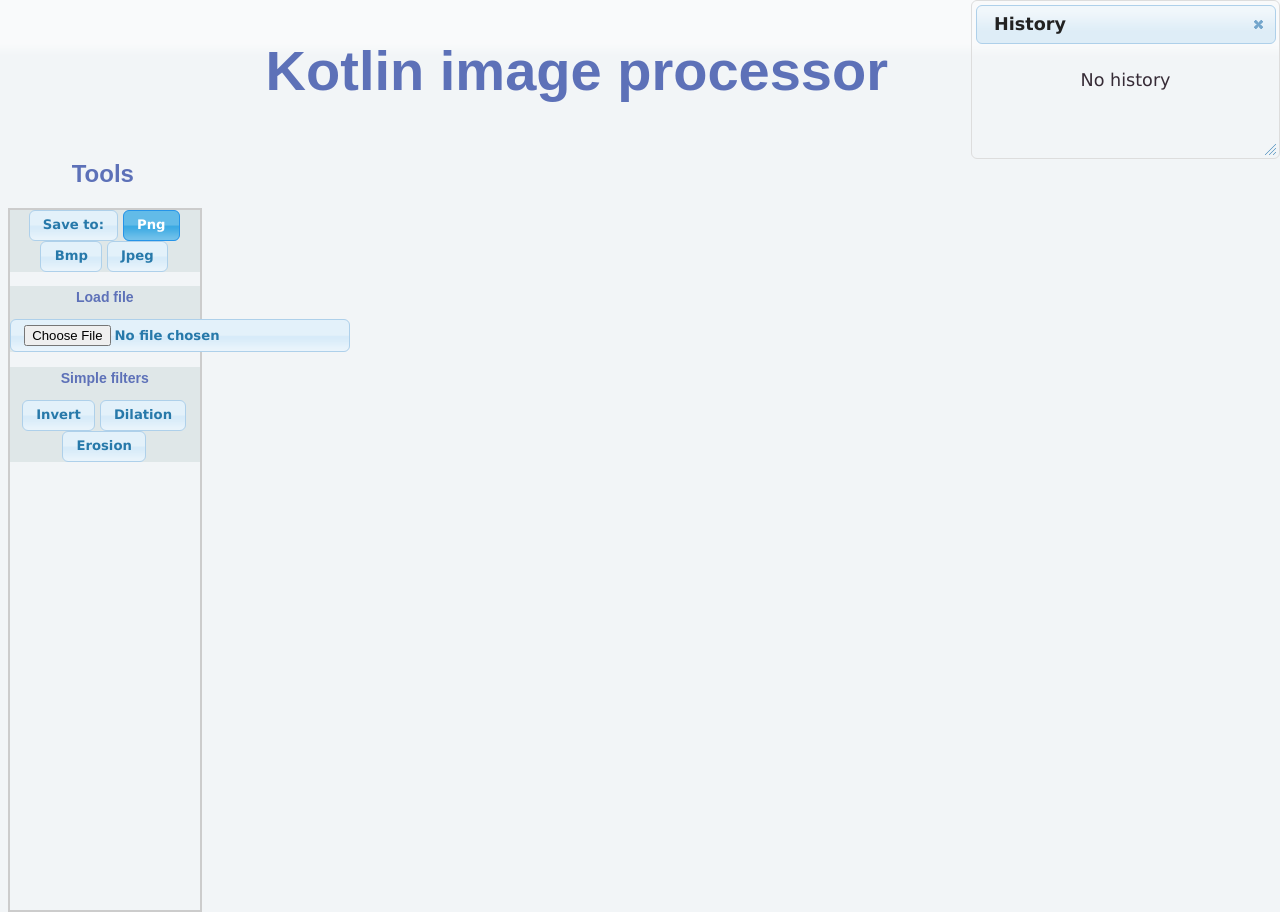
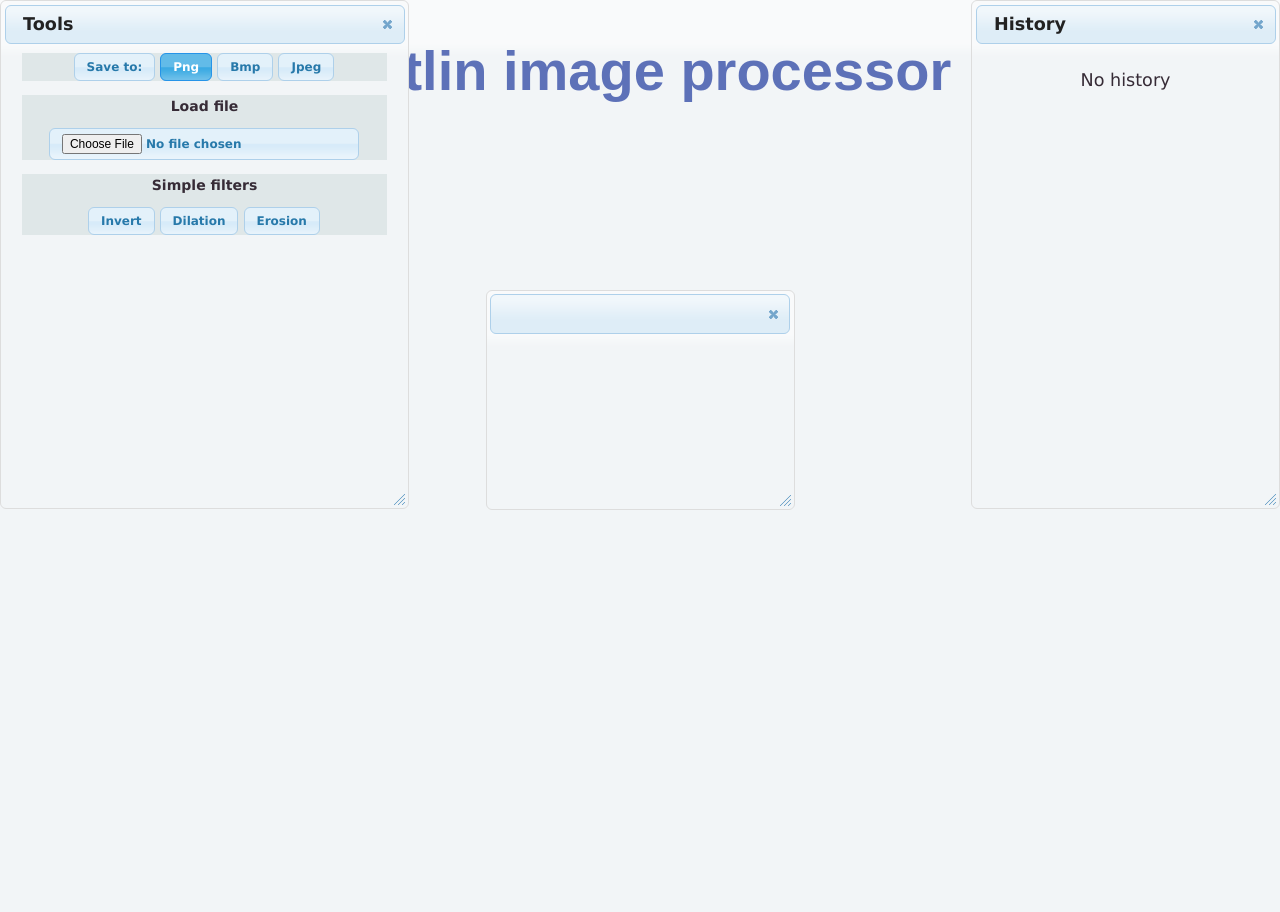
Before and after one commit to pTalanov/KotlinIp, a plain HTML site: page production/index.html in a window 1280 px wide. After the commit the page ends 800 px from the top, so only its background shows below. Drawn offline with Linux system fonts and the light colour scheme.

Commit message:
ui impovements

```diff
--- a/production/css/custom.css
+++ b/production/css/custom.css
@@ -12,7 +12,7 @@ body {
     font-size: 28px;
     font-weight: bold;
     text-align: center;
-    width: 90%;
+    width: 100%;
 }
 
 .border {
@@ -38,23 +38,9 @@ h3 {
     width : 100%;
 }
 
-#left_panel {
-    width : 15%;
-    height : 700px;
-    float : left;
-}
-
-
-#right_panel {
-    width : 200px;
-    height : 700px;
-}
-
-
 #image {
     width:80%;
-    float: left;
-    margin-left: 20px;
+    float: center;
 }
 
 ul li {
--- a/production/index.html
+++ b/production/index.html
@@ -16,11 +16,9 @@
     <div id="header">
         <h1>Kotlin image processor</h1>
     </div>
-    <div id="left_panel">
+    <div id="tools" class="fill_parent">
 
-        <h2>Tools</h2>
 
-        <div class="border fill_parent">
 
             <div class="toolbar">
                 <button id="save_as_button">Save to:</button>
@@ -41,7 +39,6 @@
                 <button id="filter_erosion">Erosion</button>
 
             </div>
-        </div>
     </div>
 
     <div id="image">
--- a/src/ip.js
+++ b/src/ip.js
@@ -748,10 +748,24 @@ var ip = Kotlin.Namespace.create({initialize:function(){
     ip.setUpFileLoader();
     ip.setUpSaveImage();
     ip.setUpButtons();
+    ip.setupHistoryToolbar();
+    ip.setupToolsToolbar();
     ip.get_History().render();
+    $('#image').dialog();
+  }
+}
+, setupHistoryToolbar:function(){
+  {
     var width = 300;
-    var options = Kotlin.jsonFromTuples([['maxWidth', width], ['minWidth', width], ['width', width], ['show', 'slide'], ['position', 'right top'], ['hide', 'slide'], ['title', 'History']]);
+    var options = Kotlin.jsonFromTuples([['maxWidth', width], ['minWidth', width], ['width', width], ['show', 'slide'], ['position', 'right top'], ['hide', 'slide'], ['title', 'History'], ['minHeight', 500], ['height', 500]]);
     $('#history').dialog(options);
+  }
+}
+, setupToolsToolbar:function(){
+  {
+    var width = 400;
+    var options = Kotlin.jsonFromTuples([['maxWidth', width], ['minWidth', width], ['width', width], ['show', 'slide'], ['position', 'left top'], ['hide', 'slide'], ['title', 'Tools'], ['minHeight', 500], ['height', 500]]);
+    $('#tools').dialog(options);
   }
 }
 }, {HistoryEntry:classes.HistoryEntry, Filter:classes.Filter, StandardFilter:classes.StandardFilter, PredefinedFilter:classes.PredefinedFilter});
```
Also changed, not shown: 1 other file.
